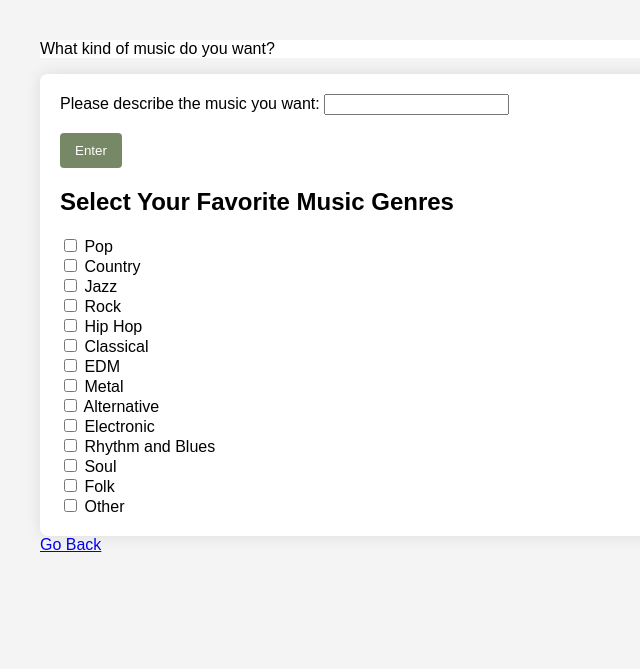
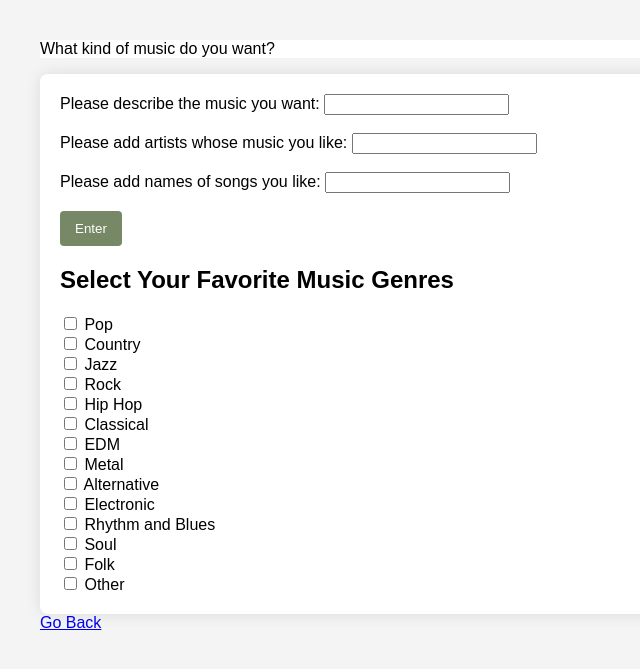
Before and after one commit to Four-and-a-Half-Geeks/Spotify-Song-Recommendation, a Flask app: template templates/recommendation.html in a window 1280 px wide. Shown: the top 669 px of the page, without its empty margins (0-640 px from the left). Run offline with Flask 3, Linux system fonts and the light colour scheme; the template is opened without the code that fills it, so the values that code supplies are empty; parts of the project's set-up code (start-up, migrations or seed data) failed here and were passed over.

Commit message:
Updated app
-Added functionality for artists and songs
-Fixed edge-cases for too many selections

```diff
--- a/src/app.py
+++ b/src/app.py
@@ -7,11 +7,6 @@ from nltk.corpus import stopwords
 from nltk.stem import WordNetLemmatizer
 from dotenv import load_dotenv
 from Backend import Backend
-
-#os.environ["OPENAI_API_KEY"] = apikey
-
-#website link https://ml-web-app-using-flask-e8bg.onrender.com/
-
 
 # Define the Flask app and set the template folder path
 app = Flask(__name__, template_folder='../templates')
@@ -65,6 +60,14 @@ def recommendation_list():
         openai_key = session.get('openai_key', 'Guest')
         recommendation_request = str(request.form["recommendation_request"])
         genres = str(request.form["genres"]).lower().split(',')
+        artists = str(request.form["artist_names"]).lower().split(',')
+        songs = str(request.form["song_names"]).lower().split(',')
+
+        print("here are the artist names")
+        print(artists)
+
+        print("here are the songs")
+        print(songs)
 
         print("here are the typed in genres")
         print(genres)
@@ -86,9 +89,6 @@ def recommendation_list():
         else:
             print(genres)
             genres = [genre.strip() for genre in genres]
-        #genres = [genre.lower() for genre in request.form.getlist("genres")]
-        artists = []
-        songs = []
 
         # Load environment variables and check for keys
         load_dotenv()
@@ -102,7 +102,7 @@ def recommendation_list():
         spotify_data = backend.llm.get_spotify_recommendation_data(user_input=recommendation_request)
 
         greeting, recommendations = backend.get_user_recommendation(genres, artists, songs, None, spotify_data)
-
+        print('Recommendations: ', recommendations)
 
     except Exception as e:
         print("An error occurred:", e)
@@ -115,9 +115,3 @@ if __name__ == "__main__":
     port = int(os.environ.get("PORT", 5000))
     # Set host to 0.0.0.0 to be accessible externally
     app.run(host="0.0.0.0", port=port, debug=True)
-
-
-#To play a preview from a Spotify preview_url, you can use the HTML <audio> element or JavaScript. Here’s how to set it up in a webpage: <audio controls>
-   #<source src="YOUR_PREVIEW_URL_HERE" type="audio/mpeg">
-    #Your browser does not support the audio element.
-#</audio>
--- a/templates/recommendation.html
+++ b/templates/recommendation.html
@@ -49,6 +49,8 @@
     <p>What kind of music do you want?</p>
     <form action="/recommendation_list" method="post">
         Please describe the music you want: <input type="text" step="any" name="recommendation_request" required><br><br>
+        Please add artists whose music you like: <input type="text" step="any" name="artist_names"><br><br>
+        Please add names of songs you like: <input type="text" step="any" name="song_names"><br><br>
         <input type="submit" value="Enter">
         <h2>Select Your Favorite Music Genres</h2>
 
```
Also changed, not shown: src/Backend.py (+13 -0 lines), 1 other file.
